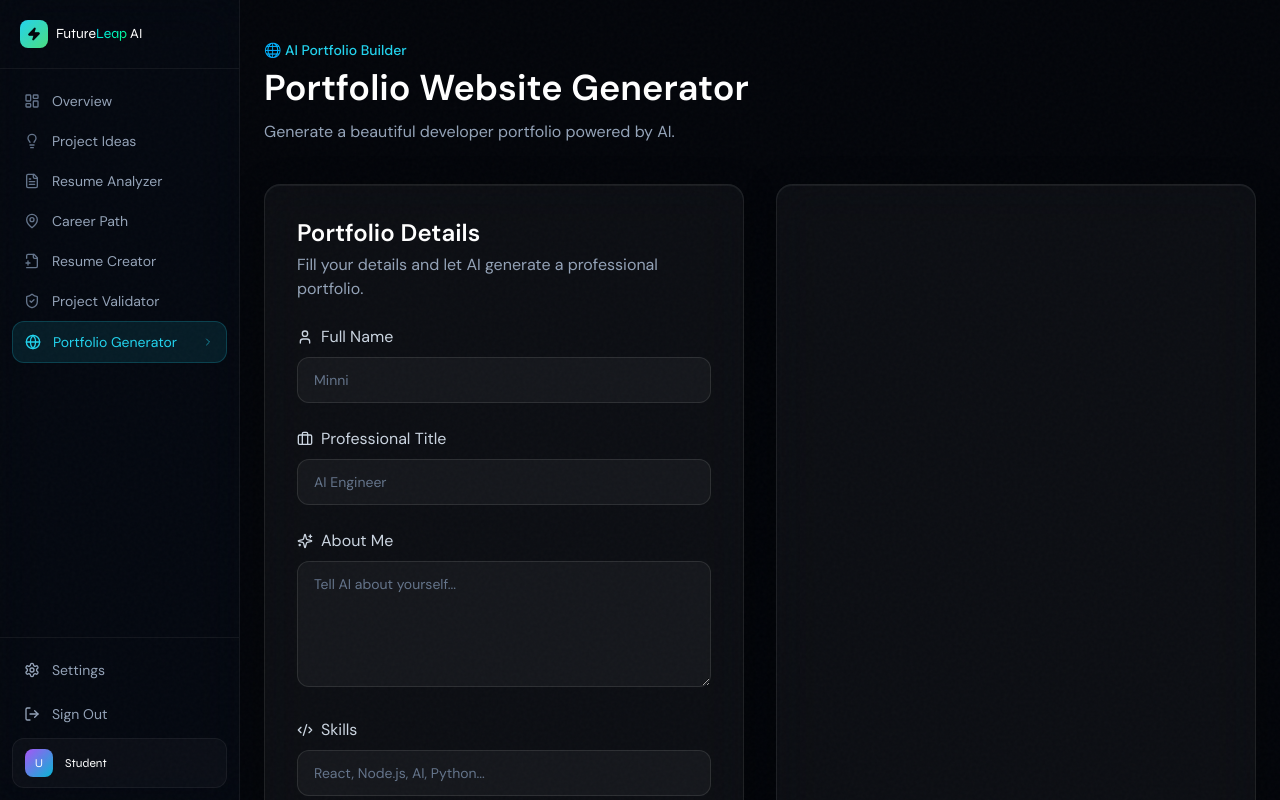
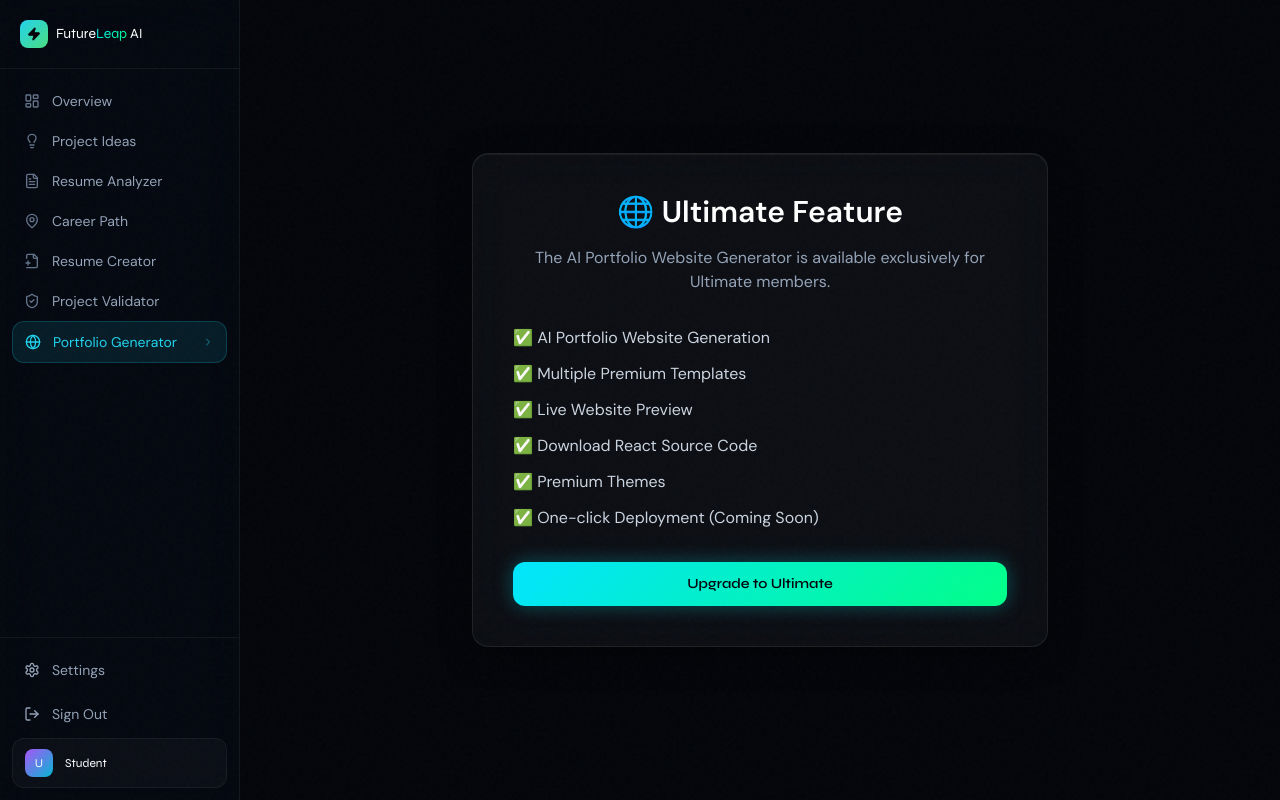
Before and after one commit to kishore52024/futureleap-ai, a React (Vite) app: page /dashboard/portfolio-generator in a window 1280 px wide. Shown: the top 800 px of the page. Built offline with nearby package versions, Linux system fonts and the light colour scheme; no server answers.

Commit message:
makes changes

```diff
--- a/src/pages/PortfolioGeneratorPage.jsx
+++ b/src/pages/PortfolioGeneratorPage.jsx
@@ -1,3 +1,9 @@
+import { useEffect } from 'react'
+import { useAuth } from '../hooks/useAuth'
+import { getSubscription } from '../lib/supabase'
+
+
+
 import { useState } from 'react'
 import PortfolioForm from '../components/portfolio/PortfolioForm'
 import Sidebar from '../components/layout/Sidebar'
@@ -5,6 +11,63 @@ import DeveloperTemplate from '../components/portfolio/templates/DeveloperTempla
 
 export default function PortfolioGeneratorPage() {
   const [portfolio, setPortfolio] = useState(null)
+  const { user } = useAuth()
+
+const [subscription, setSubscription] = useState(null)
+
+const isUltimate = subscription?.plan === 'ultimate'
+useEffect(() => {
+  if (!user) return
+
+  async function loadSubscription() {
+    const { data } = await getSubscription(user.id)
+    setSubscription(data)
+  }
+
+  loadSubscription()
+}, [user])
+if (!isUltimate) {
+  return (
+    <div className="flex min-h-screen bg-dark-950">
+      <Sidebar />
+
+      <main className="flex-1 flex items-center justify-center p-10">
+
+        <div className="glass-card max-w-xl w-full text-center p-10">
+
+          <h1 className="text-3xl font-bold text-white">
+            🌐 Ultimate Feature
+          </h1>
+
+          <p className="text-slate-400 mt-4">
+            The AI Portfolio Website Generator is available exclusively for
+            Ultimate members.
+          </p>
+
+          <div className="mt-8 space-y-3 text-left text-slate-300">
+
+            <p>✅ AI Portfolio Website Generation</p>
+            <p>✅ Multiple Premium Templates</p>
+            <p>✅ Live Website Preview</p>
+            <p>✅ Download React Source Code</p>
+            <p>✅ Premium Themes</p>
+            <p>✅ One-click Deployment (Coming Soon)</p>
+
+          </div>
+
+          <button
+            onClick={() => window.location.href = '/dashboard/pricing'}
+            className="btn-primary mt-8 w-full justify-center"
+          >
+            Upgrade to Ultimate
+          </button>
+
+        </div>
+
+      </main>
+    </div>
+  )
+}
 
   return (
     <div className="flex min-h-screen bg-dark-950">
--- a/src/pages/ProjectValidatorPage.jsx
+++ b/src/pages/ProjectValidatorPage.jsx
@@ -3,7 +3,7 @@ import { useState, useEffect } from 'react'
 import { ShieldCheck } from 'lucide-react'
 import Sidebar from '../components/layout/Sidebar'
 import { validateProject } from '../lib/openai'
-import { getSubscription } from '../lib/supabase'
+import { getMonthlyUsage, trackUsage } from '../lib/supabase'
 import { useAuth } from '../hooks/useAuth'
 
 export default function ProjectValidatorPage() {
@@ -17,19 +17,17 @@ export default function ProjectValidatorPage() {
 const [result, setResult] = useState(null)
 const { user } = useAuth()
 
-const [subscription, setSubscription] = useState(null)
-
-const isPro = subscription?.plan === 'pro'
+const [usage, setUsage] = useState(0)
 
 useEffect(() => {
   if (!user) return
 
-  async function loadSubscription() {
-    const { data } = await getSubscription(user.id)
-    setSubscription(data)
+  async function loadUsage() {
+   const { count } = await getMonthlyUsage(user.id, 'project_validator')
+setUsage(count || 0)
   }
 
-  loadSubscription()
+  loadUsage()
 }, [user])
 
 const handleChange = (e) => {
@@ -39,7 +37,12 @@ const handleChange = (e) => {
   })
 }
 
+
 const handleValidate = async () => {
+    if (usage >= 1) {
+  alert('Free plan allows only 1 Project Validation per month.')
+  return
+}
 
   if (
     !project.title ||
@@ -55,6 +58,9 @@ const handleValidate = async () => {
   try {
     const data = await validateProject(project)
     setResult(data)
+    await trackUsage(user.id, 'project_validator')
+
+setUsage(usage + 1)
   } catch (err) {
     alert(err.message)
   }
@@ -176,21 +182,17 @@ const handleValidate = async () => {
   className="input-field resize-none mt-2"
 />
   </div>
-{isPro ? (
 <button
   onClick={handleValidate}
-    className="btn-primary w-full justify-center"
+  disabled={usage >= 1}
+  className={`btn-primary w-full justify-center ${
+    usage >= 1 ? 'opacity-60 cursor-not-allowed' : ''
+  }`}
 >
-    Validate Project
+  {usage >= 1
+    ? 'Monthly Limit Reached'
+    : 'Validate Project'}
 </button>
-) : (
-  <button
-    className="btn-primary w-full justify-center opacity-60 cursor-not-allowed"
-    disabled
-  >
-    🔒 Upgrade to Pro
-  </button>
-)}
 
 </div>
 
@@ -200,27 +202,15 @@ const handleValidate = async () => {
   <h2 className="text-white text-xl font-bold">
     AI Validation Report
   </h2>
-  {!isPro && (
-  <div className="rounded-xl bg-yellow-500/10 border border-yellow-500/20 p-4 my-4">
-    <h3 className="text-yellow-400 font-semibold">
-      🔒 Pro Feature
+<div className="rounded-xl bg-cyan-500/10 border border-cyan-500/20 p-4 my-4">
+  <h3 className="text-cyan-400 font-semibold">
+    Free Plan
   </h3>
 
   <p className="text-slate-300 text-sm mt-2">
-      Upgrade to Pro to unlock:
+    {usage}/1 Project Validation used this month.
   </p>
-
-    <ul className="list-disc ml-5 mt-3 text-slate-300 text-sm space-y-2">
-      <li>AI Project Validation</li>
-      <li>Innovation Analysis</li>
-      <li>Startup Potential</li>
-      <li>Hackathon Readiness</li>
-      <li>Market Demand Analysis</li>
-      <li>AI Suggestions</li>
-      <li>Download PDF Report</li>
-    </ul>
 </div>
-)}
 
   {/* Overall Score */}
   <div className="flex justify-center">
```
Lines whose indentation alone changed are shown as unchanged.
